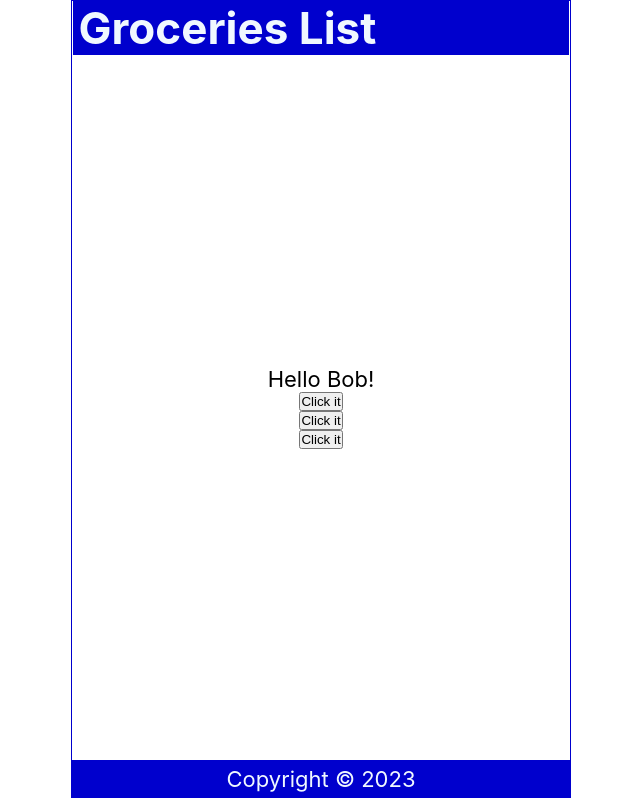
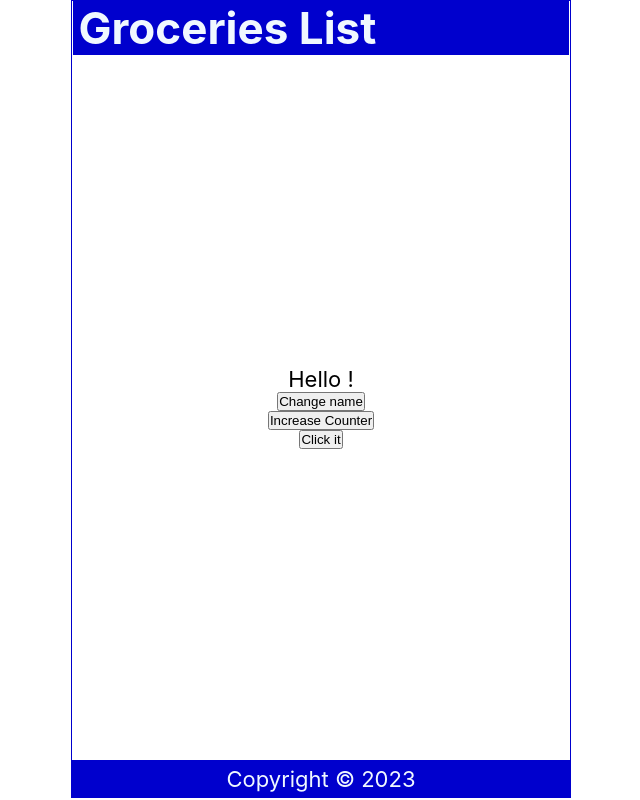
Before and after one commit to Geoffrey-Merville/reactcourse-blogapp, a React (Create React App) app in the folder full-react-course/: page / in a window 1280 px wide. Shown: the whole page, without its empty margins (319-959 px from the left). Built offline with nearby package versions, Linux system fonts and the light colour scheme; the HTML template or start-up script is replaced by a standard one.

Commit message:
created first useState logic

```diff
--- a/full-react-course/src/components/Content.js
+++ b/full-react-course/src/components/Content.js
@@ -1,30 +1,29 @@
-import React from "react";
+import { useState } from "react";
 
 const Content = () => {
+  const [name, setName] = useState("");
+  const [count, setCount] = useState(0);
   const handleNameChange = () => {
-    const names = ["Bob", "Kevin", "Dave"];
-    const int = Math.floor(Math.random() * 3);
-    return names[int];
+    const names = ["Bob", "Kevin", "Dave", "Kuragi"];
+    const int = Math.floor(Math.random() * 4);
+    setName(names[int]);
   };
 
   const handleClick = () => {
-    console.log("Clicked");
+    setCount(count + 1);
+    console.log(count);
   };
 
-  const handleClick2 = (name) => {
-    console.log(`${name} Clicked`);
-  };
-
-  const handleClick3 = (e) => {
-    console.log(e.target.innerText);
+  const handleClick2 = () => {
+    console.log(count);
   };
 
   return (
     <main>
-      <p onDoubleClick={handleClick}>Hello {handleNameChange()}!</p>
-      <button onClick={handleClick}>Click it</button>
-      <button onClick={() => handleClick2("Kuragi")}>Click it</button>
-      <button onClick={(e) => handleClick3(e)}>Click it</button>
+      <p onDoubleClick={handleClick}>Hello {name}!</p>
+      <button onClick={handleNameChange}>Change name</button>
+      <button onClick={handleClick}>Increase Counter</button>
+      <button onClick={handleClick2}>Click it</button>
     </main>
   );
 };
```
